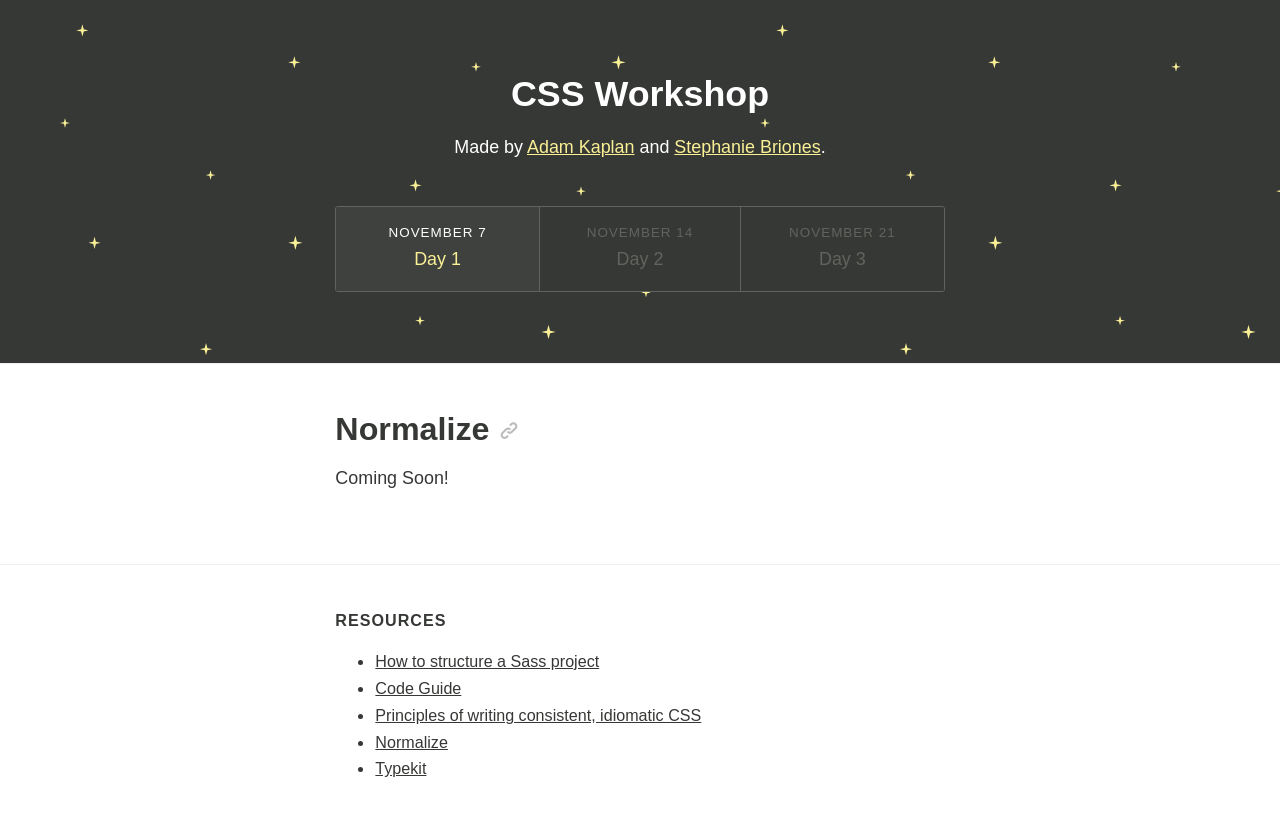
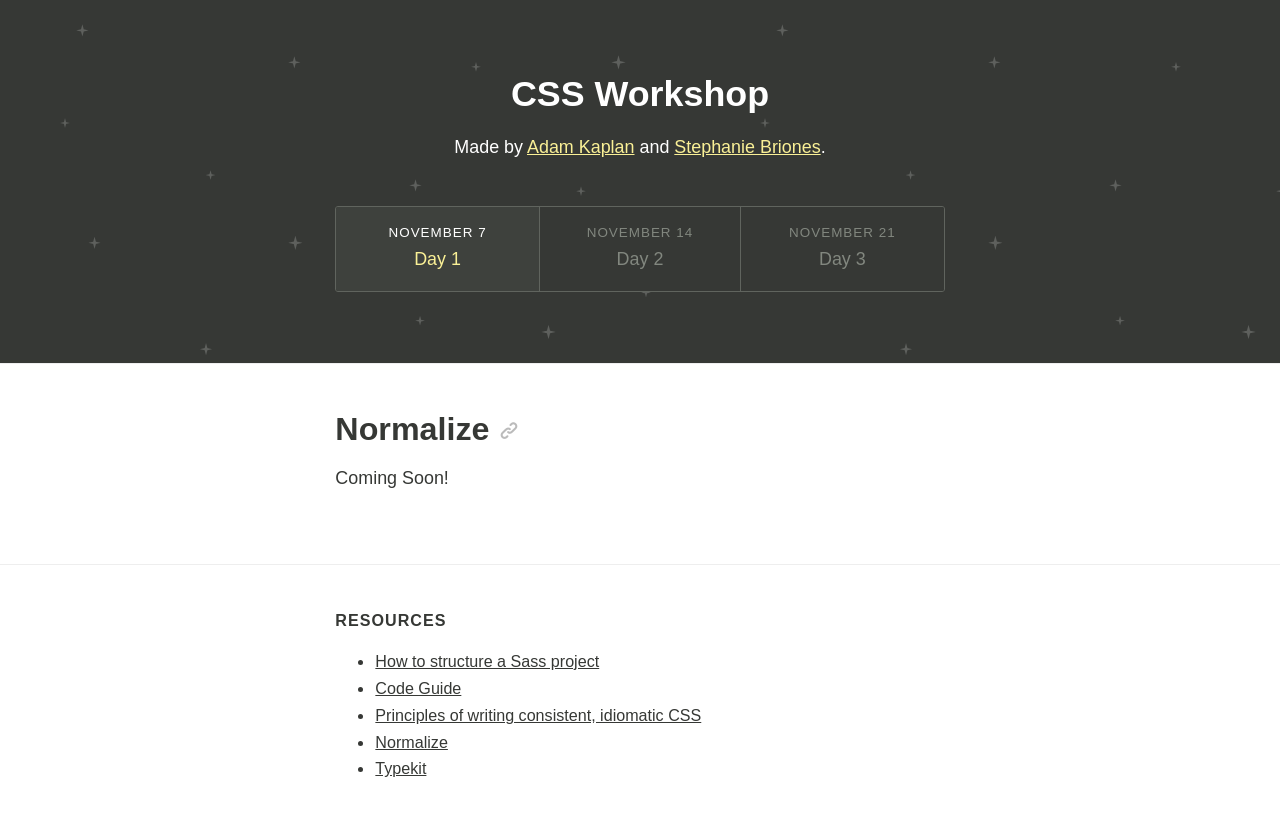
Before and after one commit to aekaplan/css-workshop, a Jekyll site: the page built from index.html, in a window 1280 px wide. Shown: the top 816 px of the page. Built offline with Jekyll 4.4.1, drawn with Linux system fonts in a browser that asks for light colours; nearby versions of some CDN libraries.

Commit message:
updates styles

```diff
--- a/_sass/_settings.scss
+++ b/_sass/_settings.scss
@@ -12,7 +12,7 @@ $header-font: $bold 100%/1.25 "futura-pt", sans-serif;
 $primary-color: #4285f4;
 $white:         #fff;
 $light-gray:    #f7f7f7;
-$medium-gray:   #60645e;
+$medium-gray:   #82877f;
 $gray:          #bbb;
 $black:         #363835;
 $yellow:        #faf096;
--- a/_sass/components/_layout.scss
+++ b/_sass/components/_layout.scss
@@ -48,7 +48,7 @@ section {
    ========================================================================== */
 
 .hero {
-  background: #363835 url("../images/stars.png") repeat;
+  background: $black url("../images/stars.png") repeat;
   background-size: 700px 700px;
   color: $white;
   overflow: hidden;
@@ -80,7 +80,7 @@ section {
 
 nav {
   @include prefix-property(border-radius, 3px);
-  border: 1px solid $medium-gray;
+  border: 1px solid #60645e;
   margin-top: 2.5em;
   overflow: hidden;
 
@@ -101,7 +101,7 @@ nav {
   .nav-item {
     background: $black;
     @include prefix-property(transition, .2s);
-    color: #60645e;
+    color: $medium-gray;
     float: left;
     padding: 1em;
     text-align: center;
@@ -109,8 +109,8 @@ nav {
     text-decoration: none;
 
     &.add-border {
-      border-left: 1px solid $medium-gray;
-      border-right: 1px solid $medium-gray;
+      border-left: 1px solid #60645e;
+      border-right: 1px solid #60645e;
     }
 
     &:hover {
```
Also changed, not shown: images/stars.png.
